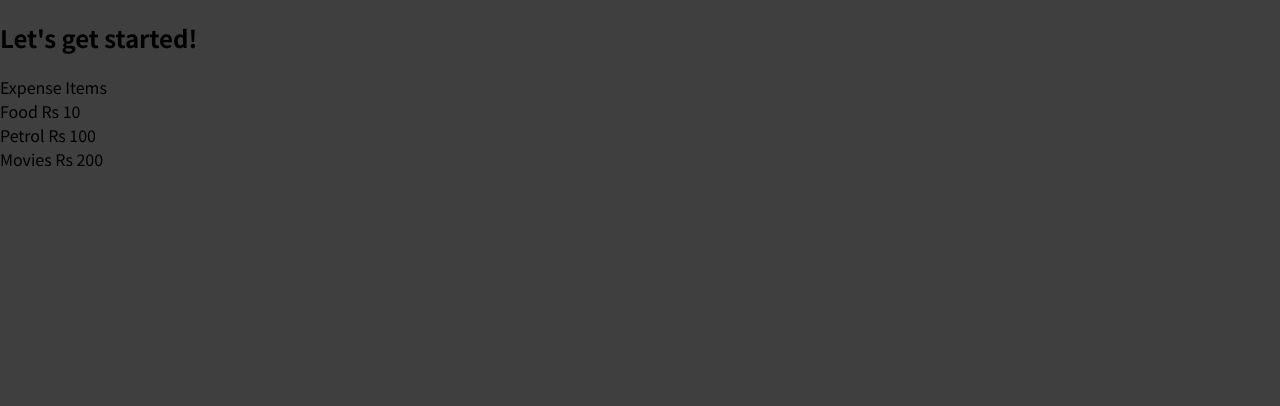
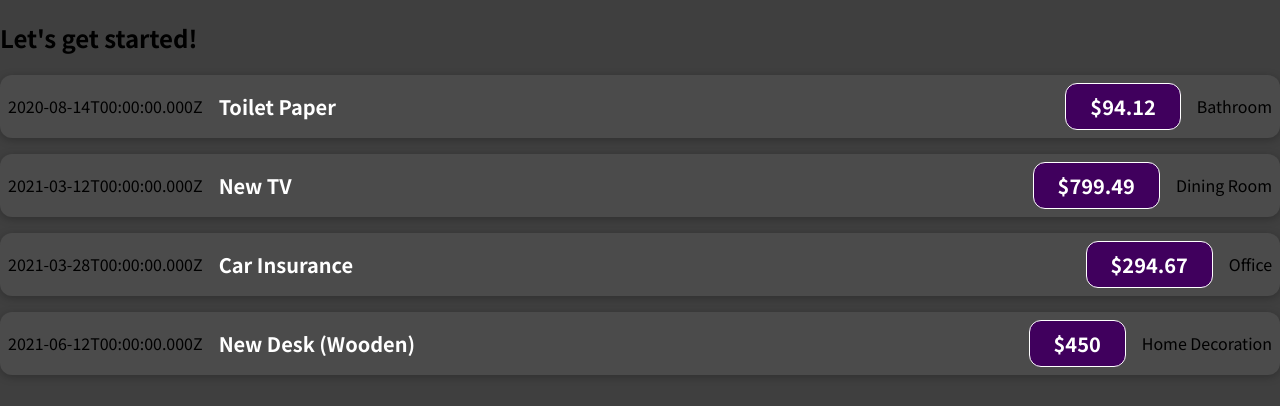
Before and after one commit to nabankur2000m/React-Prroject----Lets-Start-Coding-Assignment, a JavaScript app: page / in a window 1280 px wide. Shown: the top 406 px of the page. Built offline with nearby package versions, Linux system fonts and the light colour scheme.

Commit message:
Passing Data

```diff
--- a/src/App.js
+++ b/src/App.js
@@ -1,10 +1,58 @@
-import ExpenseItem from "./components/ExpenseItem";
+import ExpenseItem from './components/ExpenseItem';
 
 function App() {
+  const expenses = [
+    {
+      id: 'e1',
+      title: 'Toilet Paper',
+      amount: 94.12,
+      date: new Date(2020, 7, 14),
+      location: 'Bathroom',
+    },
+    { id: 'e2', title: 'New TV', amount: 799.49, date: new Date(2021, 2, 12), location: 'Dining Room' },
+    {
+      id: 'e3',
+      title: 'Car Insurance',
+      amount: 294.67,
+      date: new Date(2021, 2, 28),
+      location: 'Office',
+    },
+    {
+      id: 'e4',
+      title: 'New Desk (Wooden)',
+      amount: 450,
+      date: new Date(2021, 5, 12),
+      location: 'Home Decoration',
+    },
+  ];
+
   return (
     <div>
       <h2>Let's get started!</h2>
-      <ExpenseItem></ExpenseItem>
+      <ExpenseItem
+        title={expenses[0].title}
+        amount={expenses[0].amount}
+        date={expenses[0].date}
+        location={expenses[0].location}
+      ></ExpenseItem>
+      <ExpenseItem
+        title={expenses[1].title}
+        amount={expenses[1].amount}
+        date={expenses[1].date}
+        location={expenses[1].location}
+      ></ExpenseItem>
+      <ExpenseItem
+        title={expenses[2].title}
+        amount={expenses[2].amount}
+        date={expenses[2].date}
+        location={expenses[2].location}
+      ></ExpenseItem>
+      <ExpenseItem
+        title={expenses[3].title}
+        amount={expenses[3].amount}
+        date={expenses[3].date}
+        location={expenses[3].location}
+      ></ExpenseItem>
     </div>
   );
 }
--- /dev/null
+++ b/src/components/ExpenseItem.css
@@ -0,0 +1,58 @@
+.expense-item {
+    display: flex;
+    justify-content: space-between;
+    align-items: center;
+    box-shadow: 0 2px 8px rgba(0, 0, 0, 0.25);
+    padding: 0.5rem;
+    margin: 1rem 0;
+    border-radius: 12px;
+    background-color: #4b4b4b;
+  }
+
+  .expense-item__description {
+    display: flex;
+    flex-direction: column;
+    gap: 1rem;
+    align-items: flex-end;
+    flex-flow: column-reverse;
+    justify-content: flex-start;
+    flex: 1;
+  }
+
+  .expense-item h2 {
+    color: #3a3a3a;
+    font-size: 1rem;
+    flex: 1;
+    margin: 0 1rem;
+    color: white;
+  }
+
+  .expense-item__price {
+    font-size: 1rem;
+    font-weight: bold;
+    color: white;
+    background-color: #40005d;
+    border: 1px solid white;
+    padding: 0.5rem;
+    border-radius: 12px;
+  }
+
+
+
+  @media (min-width: 580px) {
+    .expense-item__description {
+      flex-direction: row;
+      align-items: center;
+      justify-content: flex-start;
+      flex: 1;
+    }
+
+    .expense-item__description h2 {
+      font-size: 1.25rem;
+    }
+
+    .expense-item__price {
+      font-size: 1.25rem;
+      padding: 0.5rem 1.5rem;
+    }
+  }
--- a/src/components/ExpenseItem.js
+++ b/src/components/ExpenseItem.js
@@ -1,13 +1,14 @@
-import React from 'react';
+import './ExpenseItem.css';
 
-function ExpenseItem() {
+function ExpenseItem(props) {
+
   return (
-    <div>
-      <div>Expense Items</div>
-      <div>
-        <div>Food Rs 10</div>
-        <div>Petrol Rs 100</div>
-        <div>Movies Rs 200</div>
+    <div className="expense-item">
+      <div>{props.date.toISOString()}</div>
+      <div className="expense-item__description">
+        <h2>{props.title}</h2>
+        <div className="expense-item__price">${props.amount}</div>
+        <div className="expense=item__location">{props.location}</div>
       </div>
     </div>
   );
```
Also changed, not shown: 1 other file (tests, documents, lock files or other folders).
